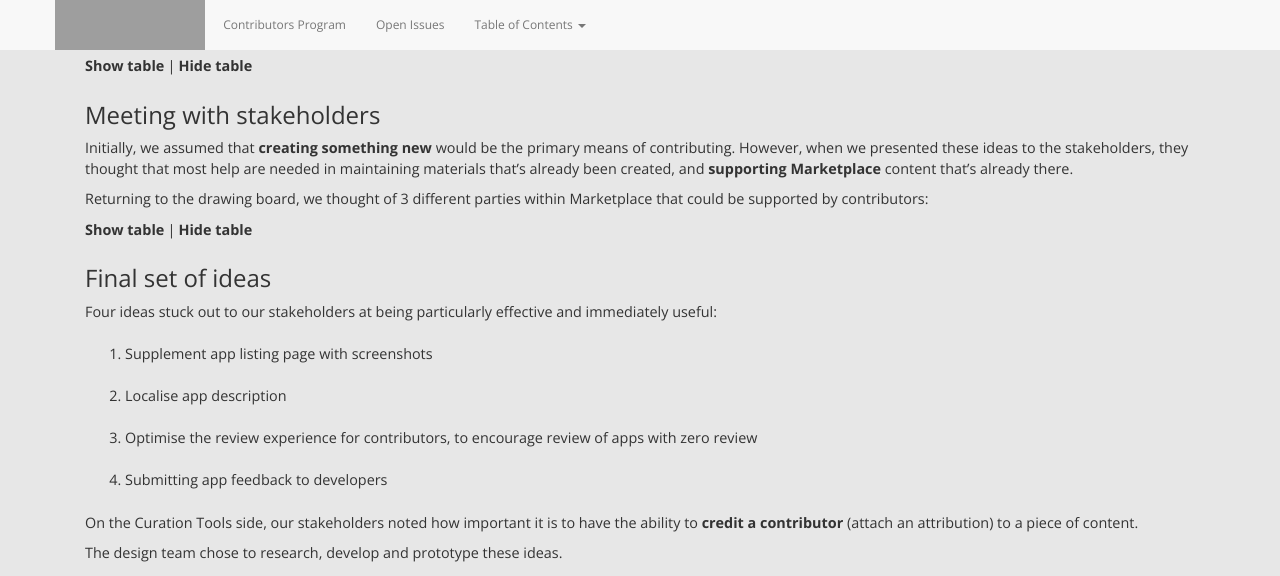
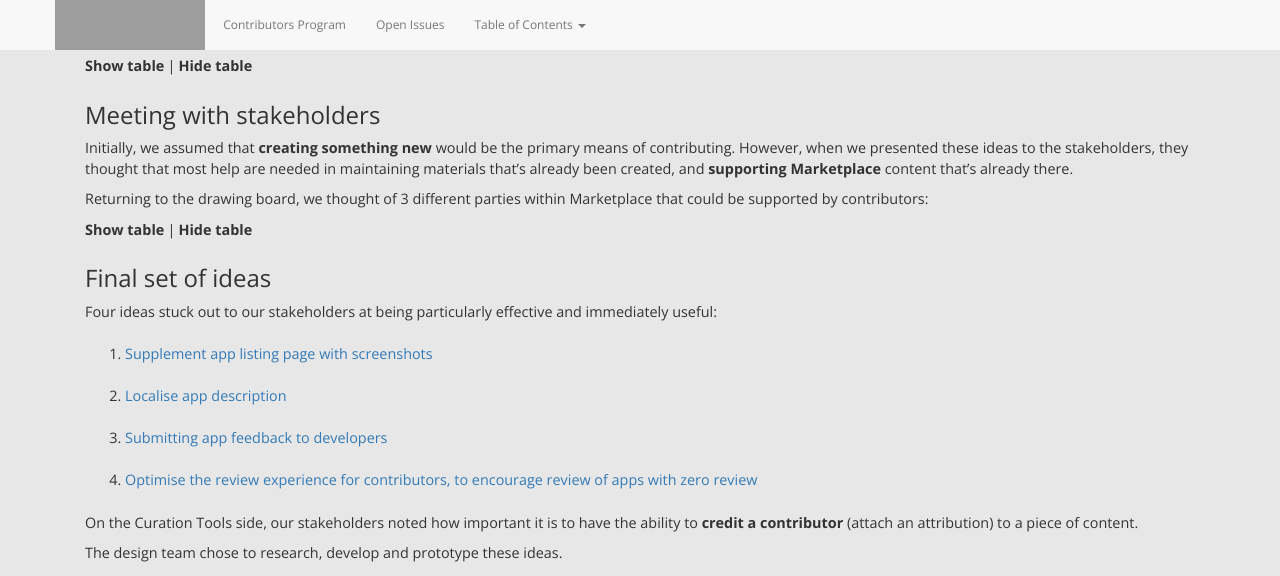
Before and after one commit to MarketplaceUX/marketplace-community-editorial, a Jekyll site: the page built from contributionTypes.html, in a window 1280 px wide and 900 px high, scrolled down 581 px, cut to the strip 0-576 px from the top of the window. Built offline with Jekyll 4.4.1, drawn with Linux system fonts in a browser that asks for light colours; nearby versions of some CDN libraries; part of the change alters nothing that is shown; grey boxes are pictures that could not be loaded.

```diff
--- a/contributionTypes.html
+++ b/contributionTypes.html
@@ -295,10 +295,10 @@ multipage: false
     <p class="longText">Four ideas stuck out to our stakeholders at being particularly effective and immediately useful:</p>
 
     <ol class="longText">
-      <li>Supplement app listing page with screenshots</li>
-      <li>Localise app description</li>
-      <li>Optimise the review experience for contributors, to encourage review of apps with zero review</li>
-      <li>Submitting app feedback to developers</li>
+      <li><a href="customerJourney-screenshots.html">Supplement app listing page with screenshots</a></li>
+      <li><a href="customerJourney-localise.html">Localise app description</a></li>
+      <li><a href="customerJourney-feedback.html">Submitting app feedback to developers</a></li>
+      <li><a href="customerJourney-review.html">Optimise the review experience for contributors, to encourage review of apps with zero review</a></li>
     </ol>
 
     <p class="longText">On the Curation Tools side, our stakeholders noted how important it is to have the ability to <strong>credit a contributor</strong> (attach an attribution) to a piece of content.</p>
```
